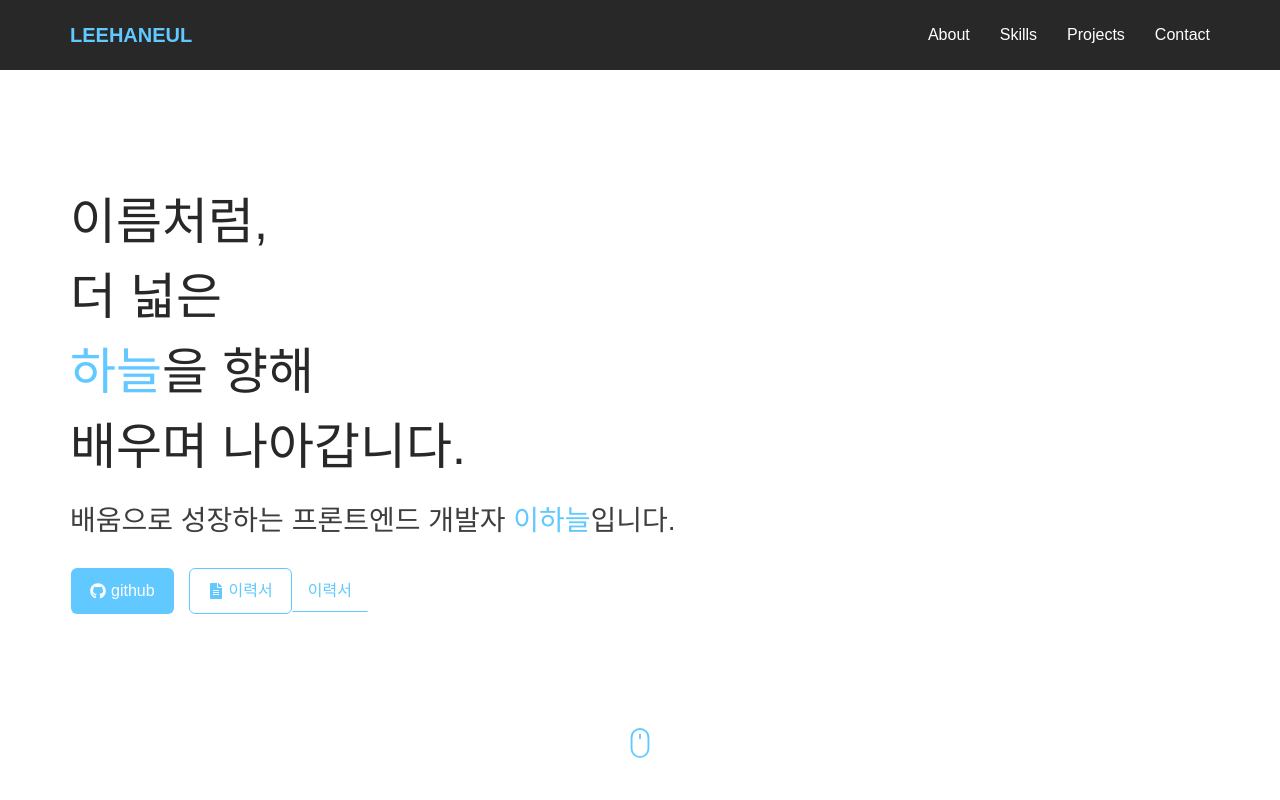
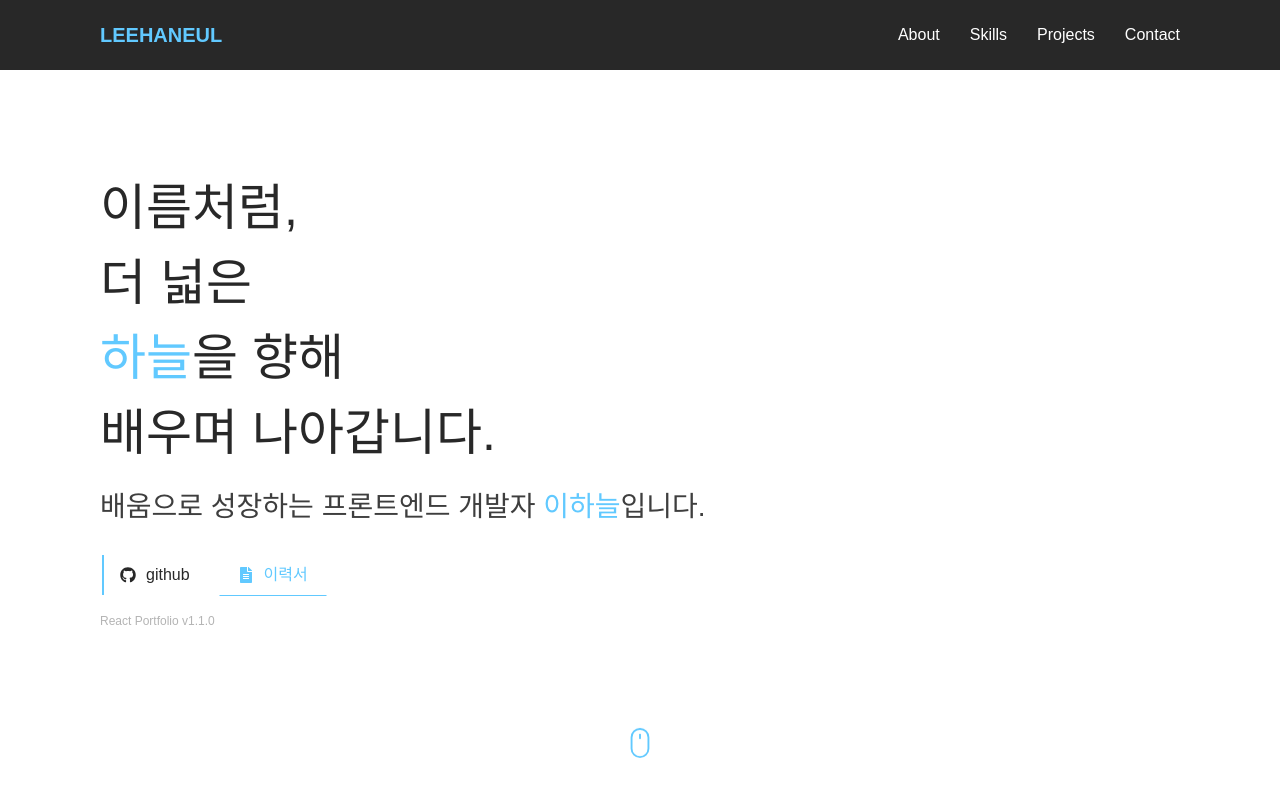
Before and after one commit to sk-y01/portfolio, a React (Vite) app: page / in a window 1280 px wide. Shown: the top 800 px of the page. Built offline with nearby package versions, Linux system fonts and the light colour scheme.

Commit message:
style : contact end

```diff
--- a/src/sections/About.scss
+++ b/src/sections/About.scss
@@ -66,6 +66,15 @@
       // font-size: 1.5rem;
       margin-top: 4rem;
       color: $color-dark;
+
+      svg {
+        padding: 0 .2rem;
+        vertical-align: middle;
+        font-size: 2rem;
+        // color: $color-blue;
+        // background: #fff;
+        border-radius: 5px;
+      }
 
     }
   }
--- a/src/sections/Contact.jsx
+++ b/src/sections/Contact.jsx
@@ -14,14 +14,14 @@ const Contact = () => {
             <p>책임감 있게 주어진 일에 최선을 다하며,</p>
             <p>더 넓은 하늘을 향해 꾸준히 배우고 성장하는 개발자 이하늘입니다.</p>
             <p>프로젝트 협업이나 채용 문의는 언제든 아래 메일로 연락 주세요 :)</p>
-            <a href="mailto:sky0000000@example.com" className="contact-link">
+            <a href="mailto:djs000013@naver.com" className="contact-link">
               djs000013@naver.com
             </a>
           </div>
 
           <div className="menu">
             {/* memo : 메뉴를 텍스트 옆으로 이동 */}
-            <a href="/resume.pdf" target="_blank" rel="noopener noreferrer">
+            <a href="/haneul_resume.pdf" target="_blank" rel="noopener noreferrer">
               <FaFileAlt /> Resume
             </a>
             <a href="https://github.com/sk-y01" target="_blank" rel="noopener noreferrer">
--- a/src/sections/Contact.scss
+++ b/src/sections/Contact.scss
@@ -12,18 +12,18 @@
   }
 
   p {
-    margin-bottom: 3rem;
+    margin-bottom: 2rem;
     color: $color-gray;
     line-height: 1.6;
   }
 
   .contact-link {
     display: inline-block;
-    margin: 0rem 0 5rem;
+    margin: 2rem 0 4rem;
     color: $color-blue;
     font-weight: 700;
     font-size: 1.8rem;
-    transition: color 0.3s ease, text-decoration 0.3s ease;
+    transition: 0.5s;
 
     &:hover {
       color: lighten($color-blue, 10%);
@@ -33,6 +33,7 @@
 
   .contact-closing {
     margin-top: 5rem;
+    // margin-top: 15rem;
     border-top: 1px solid $color-gray;
     padding: 3rem 0 0;
     text-align: center;
@@ -40,6 +41,9 @@
       margin-bottom: 2rem;
       color: $color-gray;
       line-height: 1.6;
+      &:last-child {
+        // margin-bottom: 10rem;
+      }
     }
   }
 
@@ -72,18 +76,9 @@
     text-align: center;
     padding: 4rem 0 1.5rem;
     color: $color-gray;
-
-    small {
-      // font-size: $fs-14;
-    }
-    // .version {
-    //   font-size: $fs-14;
-    //   margin-top: 0.4rem;
-    //   opacity: 0.8;
-    // }
-  }
-  .version {
-    margin: 1rem 0;
+    // position: absolute;
+    // left: calc(50% - 150px);
+    // bottom: 0;
   }
 
   // 반응형
@@ -99,16 +94,26 @@
       }
       .menu {
         justify-content: flex-start;
-        gap: 3.5rem;
+        gap: 2.5rem;
         flex-direction: column;
         align-content: flex-end;
         align-items: flex-end;
       }
       .contact-link {
-        margin: 2.5rem 0;
+        margin: 2rem 0;
       }
       .contact-closing {
-        padding: 7rem 0 0;
+        padding: 6rem 0 0;
+      p {
+          margin-bottom: 2rem;
+          color: $color-gray;
+          line-height: 1.6;
+          &:last-child {
+            margin-bottom: 10rem;
+          }
+        }
+      }
+      .footer {
       }
     }
   }
--- a/src/sections/Home.jsx
+++ b/src/sections/Home.jsx
@@ -3,13 +3,20 @@ import { FaChevronDown, FaFileAlt, FaGithub } from "react-icons/fa"
 import { BsMouse } from "react-icons/bs"
 
 const Home = () => {
-  // about로 스크롤 아이콘 클릭하면 이동
+  // intro 스크롤 아이콘 클릭하면 이동
   const scrollToAbout = () => {
-    const aboutSection = document.querySelector("#about");
-    if (aboutSection) {
-      aboutSection.scrollIntoView({ behavior: "smooth" });
+    const introSection = document.querySelector("#intro");
+    if (introSection) {
+      introSection.scrollIntoView({ behavior: "smooth" });
     }
   };
+  // // about로 스크롤 아이콘 클릭하면 이동
+  // const scrollToAbout = () => {
+  //   const aboutSection = document.querySelector("#about");
+  //   if (aboutSection) {
+  //     aboutSection.scrollIntoView({ behavior: "smooth" });
+  //   }
+  // };
 
   return (
     <section id="home" className="home">
@@ -21,24 +28,40 @@ const Home = () => {
           배움으로 성장하는 프론트엔드 개발자 <strong>이하늘</strong>입니다.
         </p>
         <div className="btn">
-          <a href="https://github.com/sk-y01" target="_blank" className="blue-btn"><FaGithub /> github</a>
+          <a href="https://github.com/sk-y01" target="_blank" className="line-btn"><FaGithub /> github</a>
           {/* <a href="#" className="white-btn">Resume</a> */}
           <a
             href="/haneul_resume.pdf"
             target="_blank"
             rel="noopener noreferrer"
-            className="white-btn"
+            className="color-btn"
           >
             <FaFileAlt /> 이력서</a>
-          <a href="#" className="test-btn">이력서</a>
+
+          {/* 테스트 버튼 */}
+          {/* <a
+            href="/haneul_resume.pdf"
+            target="_blank"
+            rel="noopener noreferrer"
+            className="test-btn"
+          >
+            <FaFileAlt /> 이력서</a> */}
+        </div>
+
+        {/* 버전 */}
+        <div className="version">
+          <p>React Portfolio v1.1.0</p>
         </div>
       </div>
+
 
         {/* 아래로 스크롤 아이콘 */}
         <div className="down" onClick={scrollToAbout} >
           {/* <FaChevronDown /> */}
           <BsMouse />
         </div>
+
+
     </section>
   );
 };
--- a/src/sections/Home.scss
+++ b/src/sections/Home.scss
@@ -29,10 +29,22 @@
   .btn {
     svg {
       // outline: 1px solid red;
-      margin-right: .5rem;
+      // margin-right: .5rem;
     }
   }
+}
 
+  .version {
+    // text-align: right;
+    // position: absolute;
+    // top: 130px;
+    // right: 20%;
+    // outline: 5px solid red;
+    p {
+      font-size: $fs-12;
+      color: $color-gray;
+    }
+  }
   // 아래 화살표 아이콘 테블릿부터 마우스말고 손으로 바꿀까
   .down {
     color: $color-blue;
@@ -48,7 +60,7 @@
       color: darken($color-blue, 10%);
     }
   }
-}
+
 
 // 태블릿 (≥768px)
 @media (min-width: $breakpoint-tablet) {
@@ -81,7 +93,6 @@
   .home {
     .inner {
       // gap: 2rem;
-      padding: 0 4rem;
       max-width: 1200px;
       // margin: 0 auto;
     }
--- a/src/styles/index.scss
+++ b/src/styles/index.scss
@@ -17,7 +17,7 @@ $font-family: 'Pretendard GOV', sans-serif;
 $breakpoint-mobile: 0px;     // 기본 (모바일)
 $breakpoint-tablet: 768px;   // 태블릿
 $breakpoint-laptop: 1100px;  // 노트북
-$breakpoint-desktop: 1400px; // 데스크탑
+$breakpoint-desktop: 1440px; // 데스크탑
 
 // 믹스인 (Mixins)
 @mixin flex-center {
@@ -62,11 +62,11 @@ strong { color: $color-blue; font-weight: 500; } // 텍스트 강조(blue)
 section { padding: 8rem 0; min-height: 100vh; }
 header, footer, main, section, article, nav, aside { display: block; }
 ul, ol, li, dl, dt, dd { margin: 0; padding: 0; list-style: none; }
-h1, h2, h3, h4, h5, h6, p, form, figure, figcaption {
-	margin: 0;
-	padding: 0;
-	/* font: inherit; */
-}
+// h1, h2, h3, h4, h5, h6, p, form, figure, figcaption {
+// 	margin: 0;
+// 	padding: 0;
+// 	/* font: inherit; */
+// }
 button { font: inherit; font-size: 1.6rem; }
 
 table { width: 100%; border-collapse: collapse; }
@@ -81,26 +81,27 @@ img.small { max-width: 20px; }
 .inner {
   max-width: 1200px;
   margin: 0 auto;
-  padding: 0 3rem;
   position: relative;
   text-align: center; // 기본(모바일): 가운데 정렬
-
   // 태블릿 이상에서는 왼쪽 정렬
   @media (min-width: $breakpoint-tablet) {
     text-align: left;
+    padding: 0 6rem;
+  }
+
+  @media (min-width: $breakpoint-desktop) {
+    padding: 0;
+  }
+
+  @media all and (min-width: 1921px) {
+    max-width: 192rem;
   }
 }
 
-// .mx-0 {
-//   margin-left: 0 !important;
-//   margin-right: 0 !important;
-// }
-
-// 버튼 (Blue / White)
 .btn {
   margin-top: .5rem;
   display: inline-flex;
-  // gap: 1.5rem;
+  gap: 1rem;
   justify-content: start;
   align-items: center;
   border-radius: 6px;
@@ -110,58 +111,58 @@ img.small { max-width: 20px; }
   border: 1px solid transparent;
   transition: 0.5s;
   user-select: none; // 버튼 글자 드래그 방지
+
+  // border생기는 버튼
+  .line-btn {
+    position: relative;
+    @extend .btn;
+    padding: .8rem 1.8rem;
+    border-radius: 0;
+    // border-bottom: 1px solid $color-dark;
+    // color: $color-blue;
+    transition: .5s;
+    z-index: 1;
+
+    &::before {
+      content: '';
+      position: absolute;
+      top: 0;
+      left: 0;
+      width: 0;
+      height: 100%;
+      background-color: $color-white;
+      border: 1px solid $color-blue;
+      transition: .35s;
+      z-index: -1;
     }
 
-// 파란 버튼
-.blue-btn {
-  @extend .btn;
-  background: $color-blue;
-  color: $color-white;
-  padding: 1rem 1.8rem;
-  // padding: .8rem 8rem;
-  margin-right: 1.5rem;
-  // border: none; // 보더 안없애면 파란버튼이 커보이고 보더 없애면 하얀버튼이 커보임;;
+    &:hover {
+      color: $color-blue;
+      border-radius: none;
+      border-color: #fff;
 
-  &:hover {
-    background: darken($color-blue, 10%);
+      &::before {
+        width: 100%;
+        border-radius: 6px;
+      }
+
+      &::after {
+        opacity: 1;
+        visibility: visible;
+      }
     }
   }
 
-// 흰색 버튼
-.white-btn {
-  @extend .btn;
-  background: $color-white;
-  color: $color-blue;
-  border: 1px solid $color-blue;
-  // border: 2px solid $color-blue; // 2px로 수정하면 사이드 버튼(코멘트)이랑 통일된 느낌
-  padding: 1rem 1.8rem;
-
-  &:hover {
-    background: $color-blue;
-    color: $color-white;
-  }
-}
-
-.test-btn {
+  // 색상 채워지는 버튼
+  .color-btn {
     position: relative;
     @extend .btn;
-  padding: .75rem 1.5rem;
+    padding: .8rem 1.8rem;
     border-radius: 0;
     border-bottom: 1px solid $color-blue;
     color: $color-blue;
     transition: .5s;
     z-index: 1;
-
-  // &::before {
-  //   content: '';
-  //   position: absolute;
-  //   bottom: 0;
-  //   left: 0;
-  //   width: 0;
-  //   height: 1px;
-  //   background-color: $color-blue;
-  //   transition: .5s;
-  // }
 
     &::before {
       content: '';
@@ -175,29 +176,20 @@ img.small { max-width: 20px; }
       z-index: -1;
     }
 
-  &::after {
-    content: '→';
-    position: absolute;
-    top: 50%;
-    right: .5rem;
-    transform: translate(0, -50%);
-    color: #fff;
-    opacity: 0;
-    visibility: hidden;
-    transition: .5s;
-  }
-
     &:hover {
-    padding-right: 3rem;
       color: $color-white;
+      border-radius: none;
+      border-color: #fff;
 
       &::before {
         width: 100%;
+        border-radius: 6px;
       }
 
       &::after {
         opacity: 1;
         visibility: visible;
+      }
     }
   }
 }
@@ -237,7 +229,7 @@ p {
   h1 { font-size: 4.4rem; line-height: 1.5; }
   h2 { font-size: 3rem; line-height: 1.5; margin-bottom: 1.5rem; }
   h3 { font-size: 2.6rem; line-height: 1.5; margin-bottom: 1rem; }
-  h4 { font-size: 2.4rem; line-height: 1.5; }
+  h4 { font-size: 2.2rem; line-height: 1.5; }
 }
 
 // 노트북 (≥1100px)
```
Also changed, not shown: src/sections/About.jsx (+5 -4 lines), src/sections/Projects.scss (+30 -26 lines), 1 other file (tests, documents, lock files or other folders). Lines whose indentation alone changed are shown as unchanged.
